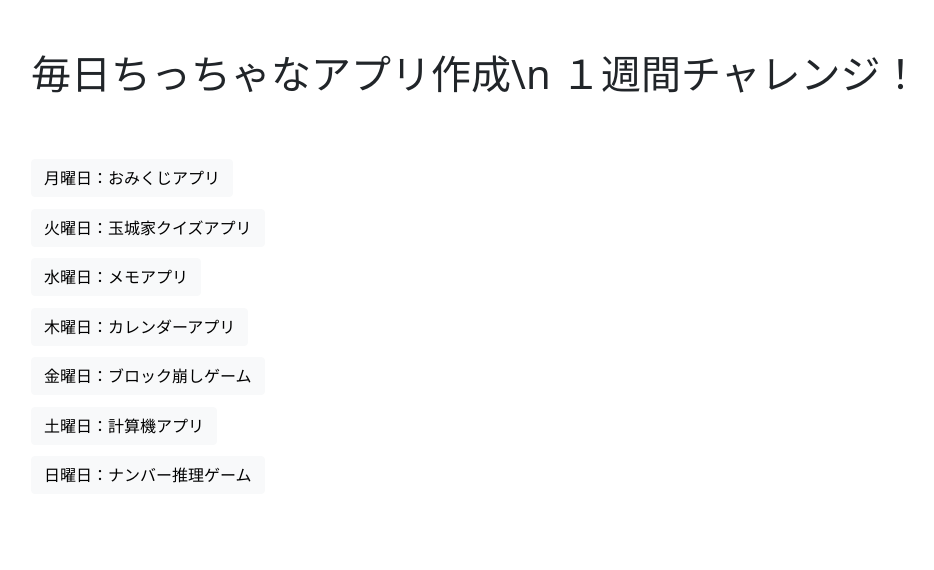
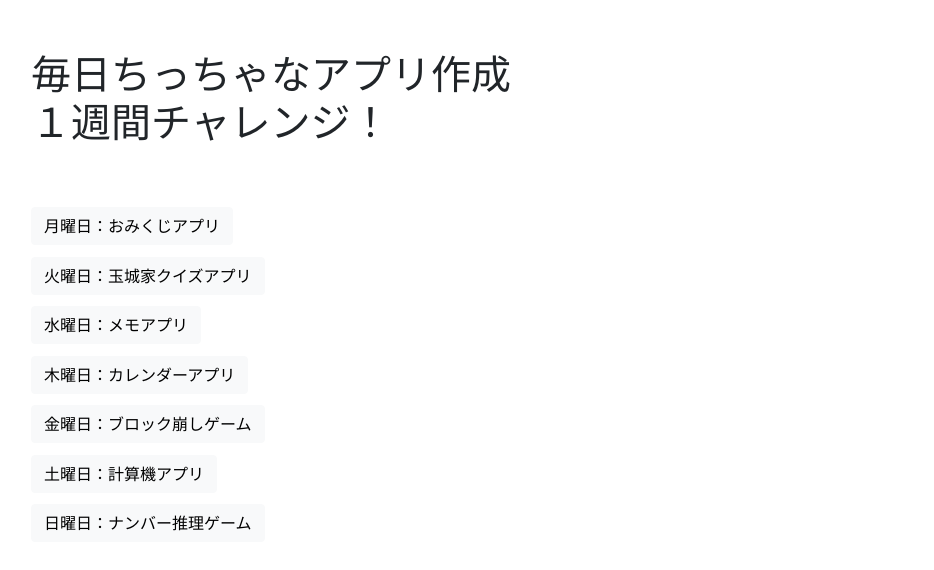
Before and after one commit to makkoo0507/js_app, a plain HTML site: page index.html in a window 1280 px wide. Shown: the whole page, without its empty margins (19-953 px from the left). Drawn offline with nearby package versions, Linux system fonts and the light colour scheme.

Commit message:
first commit

```diff
--- a/index.html
+++ b/index.html
@@ -9,7 +9,7 @@
 
 <body>
   <header style="padding: 50px 0 0 50px;">
-    <h1>毎日ちっちゃなアプリ作成\n １週間チャレンジ！</h1>
+    <h1>毎日ちっちゃなアプリ作成<br>１週間チャレンジ！</h1>
   </header>
   <div style="padding: 50px;">
     <h2><a class="btn btn-light" href="./kuji/kuji.html">月曜日：おみくじアプリ</a></h2>
```
